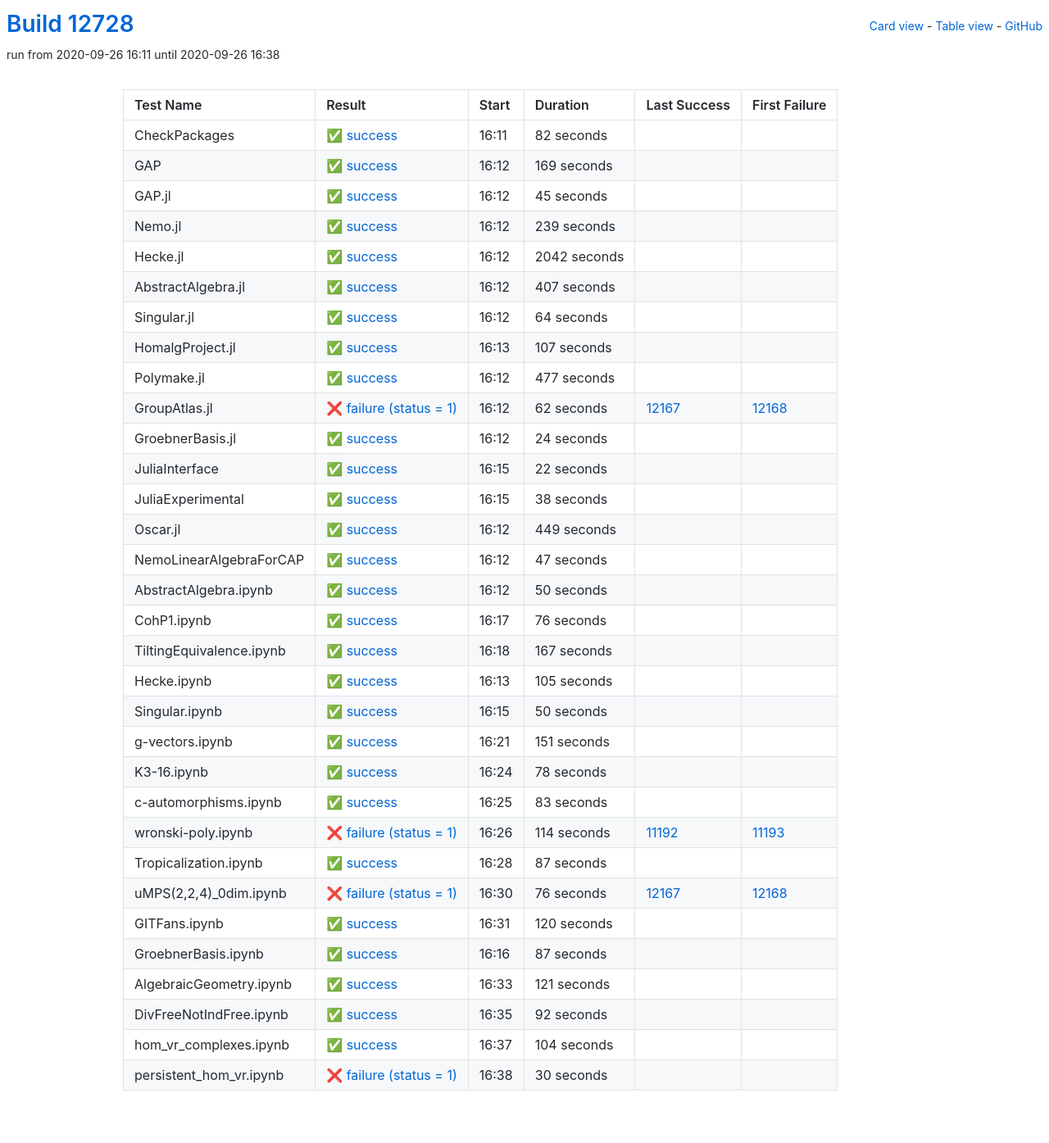
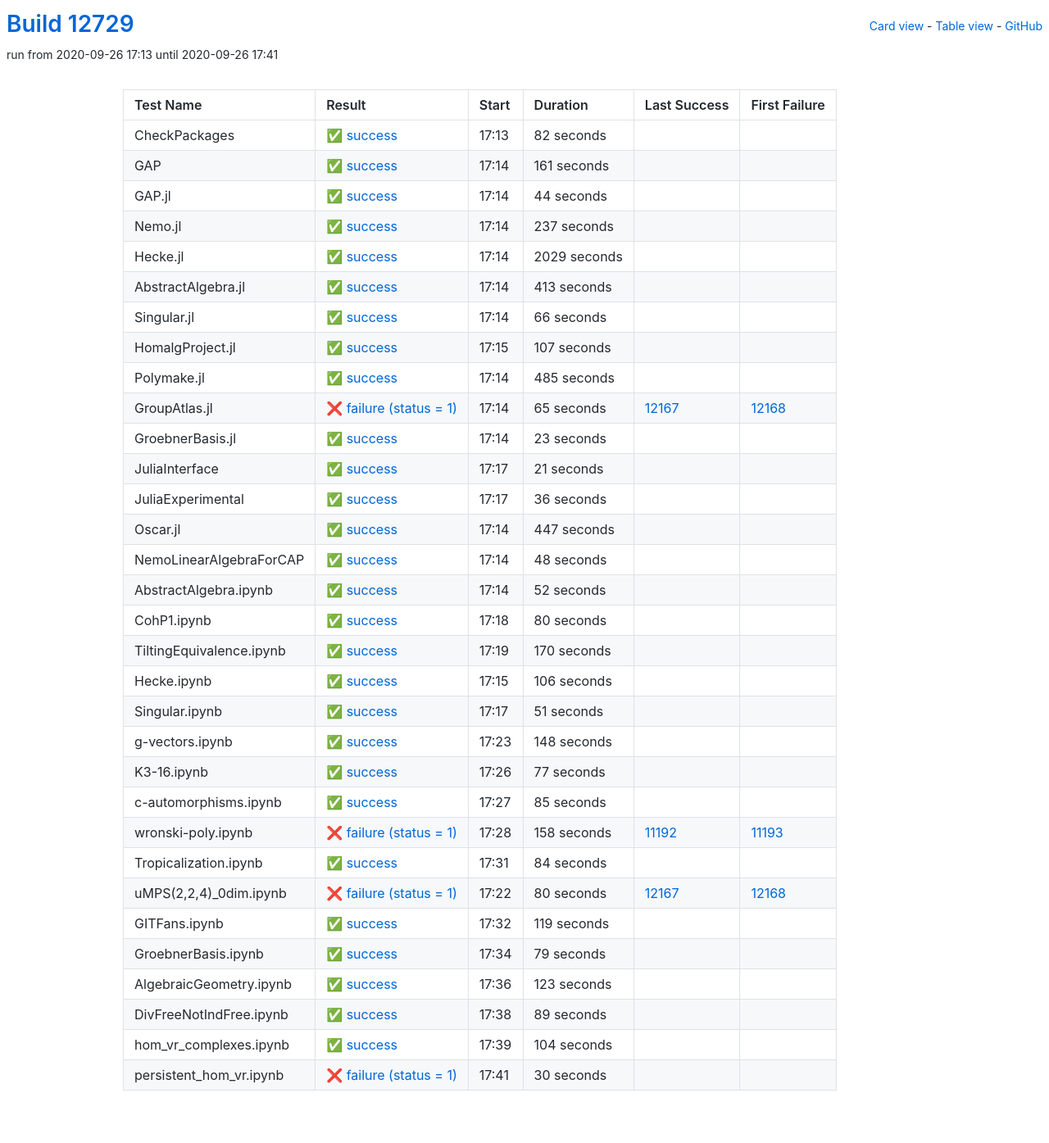
Before and after one commit to oscar-system/oscar-ci-status, a Jekyll site: the page built from table.html, in a window 1280 px wide. Shown: the whole page at 82% size. Built offline with Jekyll 4.4.1, drawn with Linux system fonts in a browser that asks for light colours.

Commit message:
Build #12729

```diff
--- a/_data/ci.yml
+++ b/_data/ci.yml
@@ -1,6 +1,6 @@
 ---
-build: 12728
-build_url: https://oscarci.mathematik.uni-kl.de/job/oscar/12728/
+build: 12729
+build_url: https://oscarci.mathematik.uni-kl.de/job/oscar/12729/
 job: oscar
 organization: oscar-system
 repo: oscar-ci-status
@@ -8,8 +8,8 @@
 tests:
 - name: CheckPackages
   id: checkpackages
-  log: https://oscarci.mathematik.uni-kl.de/job/oscar/12728/artifact/logs/build-12728/CheckPackages.log
-  start: 2020-09-26 16:11
+  log: https://oscarci.mathematik.uni-kl.de/job/oscar/12729/artifact/logs/build-12729/CheckPackages.log
+  start: 2020-09-26 17:13
   success: true
   exitcode: 0
   status: success
@@ -20,80 +20,80 @@
   first_failure_url:
 - name: GAP
   id: gap
-  log: https://oscarci.mathematik.uni-kl.de/job/oscar/12728/artifact/logs/build-12728/GAP.log
-  start: 2020-09-26 16:12
+  log: https://oscarci.mathematik.uni-kl.de/job/oscar/12729/artifact/logs/build-12729/GAP.log
+  start: 2020-09-26 17:14
   success: true
   exitcode: 0
   status: success
-  duration: 169
+  duration: 161
   last_success: false
   last_success_url:
   first_failure: false
   first_failure_url:
 - name: GAP.jl
   id: gap-jl
-  log: https://oscarci.mathematik.uni-kl.de/job/oscar/12728/artifact/logs/build-12728/GAP.jl.log
-  start: 2020-09-26 16:12
+  log: https://oscarci.mathematik.uni-kl.de/job/oscar/12729/artifact/logs/build-12729/GAP.jl.log
+  start: 2020-09-26 17:14
   success: true
   exitcode: 0
   status: success
-  duration: 45
+  duration: 44
   last_success: false
   last_success_url:
   first_failure: false
   first_failure_url:
 - name: Nemo.jl
   id: nemo-jl
-  log: https://oscarci.mathematik.uni-kl.de/job/oscar/12728/artifact/logs/build-12728/Nemo.jl.log
-  start: 2020-09-26 16:12
+  log: https://oscarci.mathematik.uni-kl.de/job/oscar/12729/artifact/logs/build-12729/Nemo.jl.log
+  start: 2020-09-26 17:14
   success: true
   exitcode: 0
   status: success
-  duration: 239
+  duration: 237
   last_success: false
   last_success_url:
   first_failure: false
   first_failure_url:
 - name: Hecke.jl
   id: hecke-jl
-  log: https://oscarci.mathematik.uni-kl.de/job/oscar/12728/artifact/logs/build-12728/Hecke.jl.log
-  start: 2020-09-26 16:12
+  log: https://oscarci.mathematik.uni-kl.de/job/oscar/12729/artifact/logs/build-12729/Hecke.jl.log
+  start: 2020-09-26 17:14
   success: true
   exitcode: 0
   status: success
-  duration: 2042
+  duration: 2029
   last_success: false
   last_success_url:
   first_failure: false
   first_failure_url:
 - name: AbstractAlgebra.jl
   id: abstractalgebra-jl
-  log: https://oscarci.mathematik.uni-kl.de/job/oscar/12728/artifact/logs/build-12728/AbstractAlgebra.jl.log
-  start: 2020-09-26 16:12
+  log: https://oscarci.mathematik.uni-kl.de/job/oscar/12729/artifact/logs/build-12729/AbstractAlgebra.jl.log
+  start: 2020-09-26 17:14
   success: true
   exitcode: 0
   status: success
-  duration: 407
+  duration: 413
   last_success: false
   last_success_url:
   first_failure: false
   first_failure_url:
 - name: Singular.jl
   id: singular-jl
-  log: https://oscarci.mathematik.uni-kl.de/job/oscar/12728/artifact/logs/build-12728/Singular.jl.log
-  start: 2020-09-26 16:12
+  log: https://oscarci.mathematik.uni-kl.de/job/oscar/12729/artifact/logs/build-12729/Singular.jl.log
+  start: 2020-09-26 17:14
   success: true
   exitcode: 0
   status: success
-  duration: 64
+  duration: 66
   last_success: false
   last_success_url:
   first_failure: false
   first_failure_url:
 - name: HomalgProject.jl
   id: homalgproject-jl
-  log: https://oscarci.mathematik.uni-kl.de/job/oscar/12728/artifact/logs/build-12728/HomalgProject.jl.log
-  start: 2020-09-26 16:13
+  log: https://oscarci.mathematik.uni-kl.de/job/oscar/12729/artifact/logs/build-12729/HomalgProject.jl.log
+  start: 2020-09-26 17:15
   success: true
   exitcode: 0
   status: success
@@ -104,272 +104,272 @@
   first_failure_url:
 - name: Polymake.jl
   id: polymake-jl
-  log: https://oscarci.mathematik.uni-kl.de/job/oscar/12728/artifact/logs/build-12728/Polymake.jl.log
-  start: 2020-09-26 16:12
+  log: https://oscarci.mathematik.uni-kl.de/job/oscar/12729/artifact/logs/build-12729/Polymake.jl.log
+  start: 2020-09-26 17:14
   success: true
   exitcode: 0
   status: success
-  duration: 477
+  duration: 485
   last_success: false
   last_success_url:
   first_failure: false
   first_failure_url:
 - name: GroupAtlas.jl
   id: groupatlas-jl
-  log: https://oscarci.mathematik.uni-kl.de/job/oscar/12728/artifact/logs/build-12728/GroupAtlas.jl.log
-  start: 2020-09-26 16:12
+  log: https://oscarci.mathematik.uni-kl.de/job/oscar/12729/artifact/logs/build-12729/GroupAtlas.jl.log
+  start: 2020-09-26 17:14
   success: false
   exitcode: 1
   status: failure
-  duration: 62
+  duration: 65
   last_success: 12167
   last_success_url: https://oscarci.mathematik.uni-kl.de/job/oscar/12167/
   first_failure: 12168
   first_failure_url: https://oscarci.mathematik.uni-kl.de/job/oscar/12168/
 - name: GroebnerBasis.jl
   id: groebnerbasis-jl
-  log: https://oscarci.mathematik.uni-kl.de/job/oscar/12728/artifact/logs/build-12728/GroebnerBasis.jl.log
-  start: 2020-09-26 16:12
+  log: https://oscarci.mathematik.uni-kl.de/job/oscar/12729/artifact/logs/build-12729/GroebnerBasis.jl.log
+  start: 2020-09-26 17:14
   success: true
   exitcode: 0
   status: success
-  duration: 24
+  duration: 23
   last_success: false
   last_success_url:
   first_failure: false
   first_failure_url:
 - name: JuliaInterface
   id: juliainterface
-  log: https://oscarci.mathematik.uni-kl.de/job/oscar/12728/artifact/logs/build-12728/JuliaInterface.log
-  start: 2020-09-26 16:15
+  log: https://oscarci.mathematik.uni-kl.de/job/oscar/12729/artifact/logs/build-12729/JuliaInterface.log
+  start: 2020-09-26 17:17
   success: true
   exitcode: 0
   status: success
-  duration: 22
+  duration: 21
   last_success: false
   last_success_url:
   first_failure: false
   first_failure_url:
 - name: JuliaExperimental
   id: juliaexperimental
-  log: https://oscarci.mathematik.uni-kl.de/job/oscar/12728/artifact/logs/build-12728/JuliaExperimental.log
-  start: 2020-09-26 16:15
+  log: https://oscarci.mathematik.uni-kl.de/job/oscar/12729/artifact/logs/build-12729/JuliaExperimental.log
+  start: 2020-09-26 17:17
   success: true
   exitcode: 0
   status: success
-  duration: 38
+  duration: 36
   last_success: false
   last_success_url:
   first_failure: false
   first_failure_url:
 - name: Oscar.jl
   id: oscar-jl
-  log: https://oscarci.mathematik.uni-kl.de/job/oscar/12728/artifact/logs/build-12728/Oscar.jl.log
-  start: 2020-09-26 16:12
+  log: https://oscarci.mathematik.uni-kl.de/job/oscar/12729/artifact/logs/build-12729/Oscar.jl.log
+  start: 2020-09-26 17:14
   success: true
   exitcode: 0
   status: success
-  duration: 449
+  duration: 447
   last_success: false
   last_success_url:
   first_failure: false
   first_failure_url:
 - name: NemoLinearAlgebraForCAP
   id: nemolinearalgebraforcap
-  log: https://oscarci.mathematik.uni-kl.de/job/oscar/12728/artifact/logs/build-12728/NemoLinearAlgebraForCAP.log
-  start: 2020-09-26 16:12
+  log: https://oscarci.mathematik.uni-kl.de/job/oscar/12729/artifact/logs/build-12729/NemoLinearAlgebraForCAP.log
+  start: 2020-09-26 17:14
   success: true
   exitcode: 0
   status: success
-  duration: 47
+  duration: 48
   last_success: false
   last_success_url:
   first_failure: false
   first_failure_url:
 - name: AbstractAlgebra.ipynb
   id: abstractalgebra-ipynb
-  log: https://oscarci.mathematik.uni-kl.de/job/oscar/12728/artifact/logs/build-12728/AbstractAlgebra.ipynb.log
-  start: 2020-09-26 16:12
+  log: https://oscarci.mathematik.uni-kl.de/job/oscar/12729/artifact/logs/build-12729/AbstractAlgebra.ipynb.log
+  start: 2020-09-26 17:14
   success: true
   exitcode: 0
   status: success
-  duration: 50
+  duration: 52
   last_success: false
   last_success_url:
   first_failure: false
   first_failure_url:
 - name: CohP1.ipynb
   id: cohp1-ipynb
-  log: https://oscarci.mathematik.uni-kl.de/job/oscar/12728/artifact/logs/build-12728/CohP1.ipynb.log
-  start: 2020-09-26 16:17
+  log: https://oscarci.mathematik.uni-kl.de/job/oscar/12729/artifact/logs/build-12729/CohP1.ipynb.log
+  start: 2020-09-26 17:18
   success: true
   exitcode: 0
   status: success
-  duration: 76
+  duration: 80
   last_success: false
   last_success_url:
   first_failure: false
   first_failure_url:
 - name: TiltingEquivalence.ipynb
   id: tiltingequivalence-ipynb
-  log: https://oscarci.mathematik.uni-kl.de/job/oscar/12728/artifact/logs/build-12728/TiltingEquivalence.ipynb.log
-  start: 2020-09-26 16:18
+  log: https://oscarci.mathematik.uni-kl.de/job/oscar/12729/artifact/logs/build-12729/TiltingEquivalence.ipynb.log
+  start: 2020-09-26 17:19
   success: true
   exitcode: 0
   status: success
-  duration: 167
+  duration: 170
   last_success: false
   last_success_url:
   first_failure: false
   first_failure_url:
 - name: Hecke.ipynb
   id: hecke-ipynb
-  log: https://oscarci.mathematik.uni-kl.de/job/oscar/12728/artifact/logs/build-12728/Hecke.ipynb.log
-  start: 2020-09-26 16:13
+  log: https://oscarci.mathematik.uni-kl.de/job/oscar/12729/artifact/logs/build-12729/Hecke.ipynb.log
+  start: 2020-09-26 17:15
   success: true
   exitcode: 0
   status: success
-  duration: 105
+  duration: 106
   last_success: false
   last_success_url:
   first_failure: false
   first_failure_url:
 - name: Singular.ipynb
   id: singular-ipynb
-  log: https://oscarci.mathematik.uni-kl.de/job/oscar/12728/artifact/logs/build-12728/Singular.ipynb.log
-  start: 2020-09-26 16:15
+  log: https://oscarci.mathematik.uni-kl.de/job/oscar/12729/artifact/logs/build-12729/Singular.ipynb.log
+  start: 2020-09-26 17:17
   success: true
   exitcode: 0
   status: success
-  duration: 50
+  duration: 51
   last_success: false
   last_success_url:
   first_failure: false
   first_failure_url:
 - name: g-vectors.ipynb
   id: g-vectors-ipynb
-  log: https://oscarci.mathematik.uni-kl.de/job/oscar/12728/artifact/logs/build-12728/g-vectors.ipynb.log
-  start: 2020-09-26 16:21
+  log: https://oscarci.mathematik.uni-kl.de/job/oscar/12729/artifact/logs/build-12729/g-vectors.ipynb.log
+  start: 2020-09-26 17:23
   success: true
   exitcode: 0
   status: success
-  duration: 151
+  duration: 148
   last_success: false
   last_success_url:
   first_failure: false
   first_failure_url:
 - name: K3-16.ipynb
   id: k3-16-ipynb
-  log: https://oscarci.mathematik.uni-kl.de/job/oscar/12728/artifact/logs/build-12728/K3-16.ipynb.log
-  start: 2020-09-26 16:24
+  log: https://oscarci.mathematik.uni-kl.de/job/oscar/12729/artifact/logs/build-12729/K3-16.ipynb.log
+  start: 2020-09-26 17:26
   success: true
   exitcode: 0
   status: success
-  duration: 78
+  duration: 77
   last_success: false
   last_success_url:
   first_failure: false
   first_failure_url:
 - name: c-automorphisms.ipynb
   id: c-automorphisms-ipynb
-  log: https://oscarci.mathematik.uni-kl.de/job/oscar/12728/artifact/logs/build-12728/c-automorphisms.ipynb.log
-  start: 2020-09-26 16:25
+  log: https://oscarci.mathematik.uni-kl.de/job/oscar/12729/artifact/logs/build-12729/c-automorphisms.ipynb.log
+  start: 2020-09-26 17:27
   success: true
   exitcode: 0
   status: success
-  duration: 83
+  duration: 85
   last_success: false
   last_success_url:
   first_failure: false
   first_failure_url:
 - name: wronski-poly.ipynb
   id: wronski-poly-ipynb
-  log: https://oscarci.mathematik.uni-kl.de/job/oscar/12728/artifact/logs/build-12728/wronski-poly.ipynb.log
-  start: 2020-09-26 16:26
+  log: https://oscarci.mathematik.uni-kl.de/job/oscar/12729/artifact/logs/build-12729/wronski-poly.ipynb.log
+  start: 2020-09-26 17:28
   success: false
   exitcode: 1
   status: failure
-  duration: 114
+  duration: 158
   last_success: 11192
   last_success_url: https://oscarci.mathematik.uni-kl.de/job/oscar/11192/
   first_failure: 11193
   first_failure_url: https://oscarci.mathematik.uni-kl.de/job/oscar/11193/
 - name: Tropicalization.ipynb
   id: tropicalization-ipynb
-  log: https://oscarci.mathematik.uni-kl.de/job/oscar/12728/artifact/logs/build-12728/Tropicalization.ipynb.log
-  start: 2020-09-26 16:28
+  log: https://oscarci.mathematik.uni-kl.de/job/oscar/12729/artifact/logs/build-12729/Tropicalization.ipynb.log
+  start: 2020-09-26 17:31
   success: true
   exitcode: 0
   status: success
-  duration: 87
+  duration: 84
   last_success: false
   last_success_url:
   first_failure: false
   first_failure_url:
 - name: uMPS(2,2,4)_0dim.ipynb
   id: umps-2-2-4-0dim-ipynb
-  log: https://oscarci.mathematik.uni-kl.de/job/oscar/12728/artifact/logs/build-12728/uMPS-2-2-4-_0dim.ipynb.log
-  start: 2020-09-26 16:30
+  log: https://oscarci.mathematik.uni-kl.de/job/oscar/12729/artifact/logs/build-12729/uMPS-2-2-4-_0dim.ipynb.log
+  start: 2020-09-26 17:22
   success: false
   exitcode: 1
   status: failure
-  duration: 76
+  duration: 80
   last_success: 12167
   last_success_url: https://oscarci.mathematik.uni-kl.de/job/oscar/12167/
   first_failure: 12168
   first_failure_url: https://oscarci.mathematik.uni-kl.de/job/oscar/12168/
 - name: GITFans.ipynb
   id: gitfans-ipynb
-  log: https://oscarci.mathematik.uni-kl.de/job/oscar/12728/artifact/logs/build-12728/GITFans.ipynb.log
-  start: 2020-09-26 16:31
+  log: https://oscarci.mathematik.uni-kl.de/job/oscar/12729/artifact/logs/build-12729/GITFans.ipynb.log
+  start: 2020-09-26 17:32
   success: true
   exitcode: 0
   status: success
-  duration: 120
+  duration: 119
   last_success: false
   last_success_url:
   first_failure: false
   first_failure_url:
 - name: GroebnerBasis.ipynb
   id: groebnerbasis-ipynb
-  log: https://oscarci.mathematik.uni-kl.de/job/oscar/12728/artifact/logs/build-12728/GroebnerBasis.ipynb.log
-  start: 2020-09-26 16:16
+  log: https://oscarci.mathematik.uni-kl.de/job/oscar/12729/artifact/logs/build-12729/GroebnerBasis.ipynb.log
+  start: 2020-09-26 17:34
   success: true
   exitcode: 0
   status: success
-  duration: 87
+  duration: 79
   last_success: false
   last_success_url:
   first_failure: false
   first_failure_url:
 - name: AlgebraicGeometry.ipynb
   id: algebraicgeometry-ipynb
-  log: https://oscarci.mathematik.uni-kl.de/job/oscar/12728/artifact/logs/build-12728/AlgebraicGeometry.ipynb.log
-  start: 2020-09-26 16:33
+  log: https://oscarci.mathematik.uni-kl.de/job/oscar/12729/artifact/logs/build-12729/AlgebraicGeometry.ipynb.log
+  start: 2020-09-26 17:36
   success: true
   exitcode: 0
   status: success
-  duration: 121
+  duration: 123
   last_success: false
   last_success_url:
   first_failure: false
   first_failure_url:
 - name: DivFreeNotIndFree.ipynb
   id: divfreenotindfree-ipynb
-  log: https://oscarci.mathematik.uni-kl.de/job/oscar/12728/artifact/logs/build-12728/DivFreeNotIndFree.ipynb.log
-  start: 2020-09-26 16:35
+  log: https://oscarci.mathematik.uni-kl.de/job/oscar/12729/artifact/logs/build-12729/DivFreeNotIndFree.ipynb.log
+  start: 2020-09-26 17:38
   success: true
   exitcode: 0
   status: success
-  duration: 92
+  duration: 89
   last_success: false
   last_success_url:
   first_failure: false
   first_failure_url:
 - name: hom_vr_complexes.ipynb
   id: hom-vr-complexes-ipynb
-  log: https://oscarci.mathematik.uni-kl.de/job/oscar/12728/artifact/logs/build-12728/hom_vr_complexes.ipynb.log
-  start: 2020-09-26 16:37
+  log: https://oscarci.mathematik.uni-kl.de/job/oscar/12729/artifact/logs/build-12729/hom_vr_complexes.ipynb.log
+  start: 2020-09-26 17:39
   success: true
   exitcode: 0
   status: success
@@ -380,8 +380,8 @@
   first_failure_url:
 - name: persistent_hom_vr.ipynb
   id: persistent-hom-vr-ipynb
-  log: https://oscarci.mathematik.uni-kl.de/job/oscar/12728/artifact/logs/build-12728/persistent_hom_vr.ipynb.log
-  start: 2020-09-26 16:38
+  log: https://oscarci.mathematik.uni-kl.de/job/oscar/12729/artifact/logs/build-12729/persistent_hom_vr.ipynb.log
+  start: 2020-09-26 17:41
   success: false
   exitcode: 1
   status: failure
```
Also changed, not shown: README.md.
